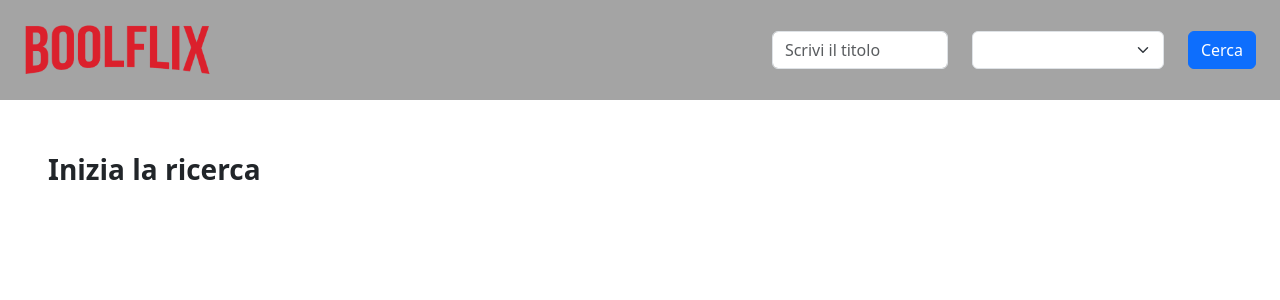
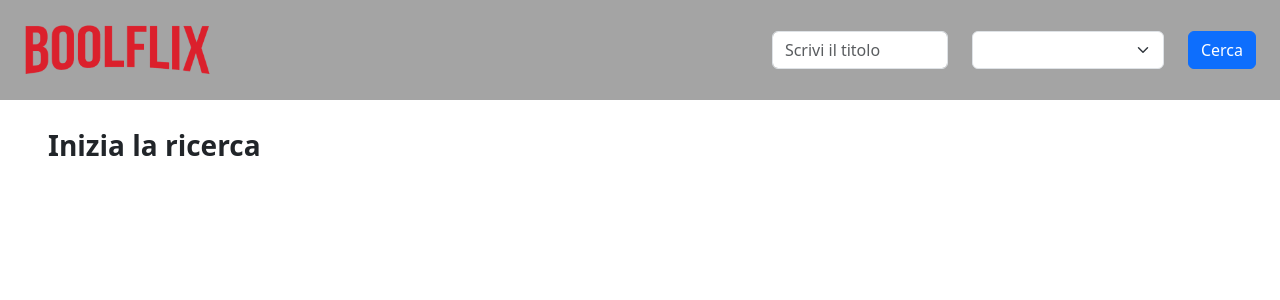
Before and after one commit to aldoaquino451/vite-boolflix, a Vue app: page / in a window 1280 px wide. Shown: the top 300 px of the page. Built offline with nearby package versions, Linux system fonts and the light colour scheme.

Commit message:
[add] immagine nella card

```diff
--- a/src/components/Main.vue
+++ b/src/components/Main.vue
@@ -19,8 +19,8 @@ export default {
 </script>
 
 <template>
-  <div>
-    <div class="p-5 fw-bold fs-3" v-if="store.showsArr.length === 0">
+  <div class="pt-4">
+    <div class="ps-5 fw-bold fs-3" v-if="store.showsArr.length === 0">
       <p>{{ store.messageOutput }}</p>
     </div>
     <div v-else>
--- a/src/components/partials/Card.vue
+++ b/src/components/partials/Card.vue
@@ -7,6 +7,7 @@ export default {
     originalTitle: String,
     language: String,
     rating: Number,
+    image: String
   },
   computed: {
     stars() {
@@ -24,6 +25,8 @@ export default {
 
 <div class="col-3 my-4">
   <div class="card gap-2 ">
+
+    <img v-if="image" :src="image" :alt="title">
 
     <span class="title">{{ title }}</span>
 
--- a/src/components/partials/CardsMovie.vue
+++ b/src/components/partials/CardsMovie.vue
@@ -18,17 +18,16 @@ export default {
 <template>
   <div class="container my-3">
 
-    <h1 class="p-3">Film</h1>
+    <h1>Film</h1>
 
-    <div class="container-fluid">
     <div class="row ">
       <Card
         v-for="movie in store.showsArr"
+        :key="movie.id"
         :title="movie.title"
         :originalTitle="movie.original_title"
         :language="movie.original_language"
         :rating="movie.vote_average" />
-      </div>
     </div>
 
   </div>
--- a/src/components/partials/CardsSeries.vue
+++ b/src/components/partials/CardsSeries.vue
@@ -12,6 +12,14 @@ export default {
       store
     }
   },
+  methods: {
+    image_store(series) {
+      if (series.backdrop_path) {
+        return store.image_endpoint+ store.image_size + series.backdrop_path
+      }
+      return false
+    }
+  },
 }
 </script>
 
@@ -24,10 +32,12 @@ export default {
       <div class="row ">
         <Card
           v-for="series in store.showsArr"
+          :key="series.id"
           :title="series.name"
           :originalTitle="series.original_name"
           :language="series.original_language"
-          :rating="series.vote_average" />
+          :rating="series.vote_average"
+          :image="image_store(series)" />
       </div>
     </div>
 
--- a/src/components/partials/SearchBar.vue
+++ b/src/components/partials/SearchBar.vue
@@ -14,8 +14,15 @@ export default {
   methods: {
     getApi() {
       store.showTypeOf = this.selected
-      const research = store.API_endpoint + store.showTypeOf + store.API_key_language + '&query=' + store.textToSearch ;
-      axios.get(research)
+
+      // axios.get(store.endpoint + store.showTypeOf + '?query=' + store.textToSearch + '&api_key=' + store.api_key + '&language=' + store.language )
+      axios.get(store.endpoint + store.showTypeOf, {
+        params: {
+          query: store.textToSearch,
+          api_key: store.api_key,
+          language: store.language
+        }
+      })
         .then( res => {
           store.showsArr = res.data.results;
           store.messageOutput = 'Nessun risultato trovato'
--- a/src/data/store.js
+++ b/src/data/store.js
@@ -1,10 +1,19 @@
 import { reactive } from 'vue';
 
 export const store = reactive({
-  API_endpoint: 'https://api.themoviedb.org/3/search/',
-  API_key_language: '?api_key=3048ade5f6d1aeeef87dc9e824a28e98&language=it-IT',
+  endpoint: 'https://api.themoviedb.org/3/search/',
+  textToSearch: '',
+  api_key: '3048ade5f6d1aeeef87dc9e824a28e98',
+  language: 'it-IT',
   showsArr: [],
   showTypeOf: null,
-  textToSearch: '',
   messageOutput: 'Inizia la ricerca',
+  // API_info: {
+  //   api_key: '3048ade5f6d1aeeef87dc9e824a28e98',
+  //   language: 'it-IT',
+  //   textToSearch: '',
+  // },
+  image_endpoint: 'https://image.tmdb.org/t/p/',
+  image_size: 'w300',
+  image_store: 'backdrop_path'
 })
```
Also changed, not shown: 1 other file (tests, documents, lock files or other folders). Lines whose indentation alone changed are shown as unchanged.
